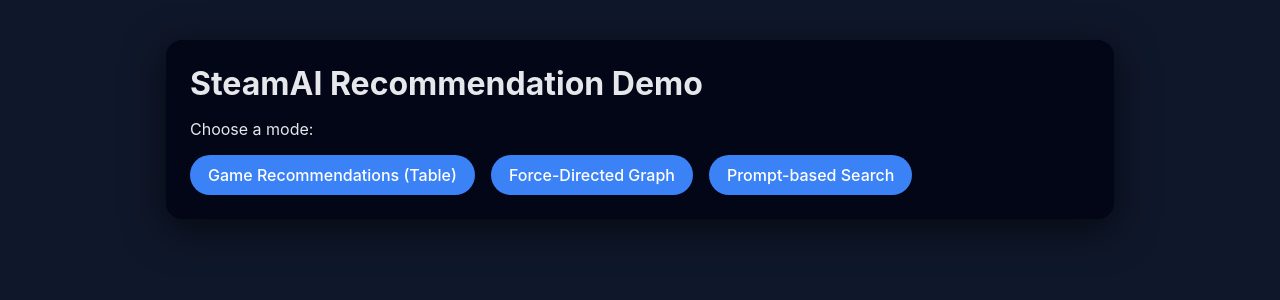
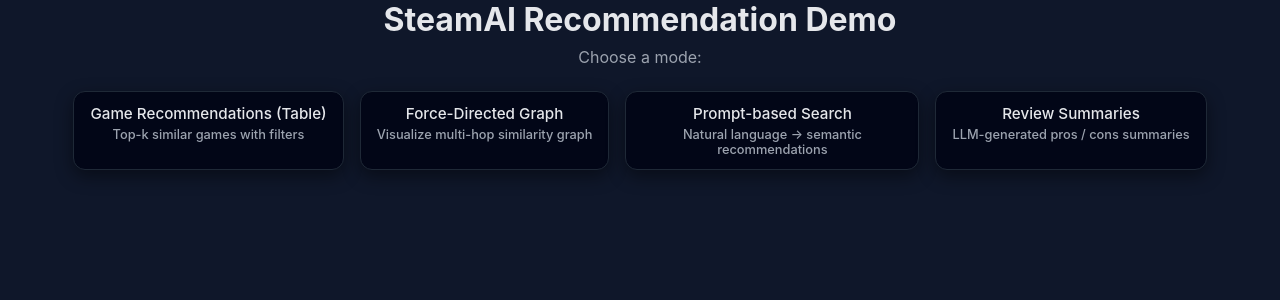
Before and after one commit to lvelf/SteamAI, a Flask app: page / in a window 1280 px wide. Shown: the top 300 px of the page. Run offline with Flask 3, Linux system fonts and the light colour scheme; parts of the project's set-up code (start-up, migrations or seed data) failed here and were passed over.

Commit message:
complete summarization website

```diff
--- a/Website/static/recommend.js
+++ b/Website/static/recommend.js
@@ -43,3 +43,9 @@
     statusEl.textContent = "Network or server error.";
   }
 });
+
+input.addEventListener("keydown", (e) => {
+  if (e.key === "Enter") {
+    btn.click();
+  }
+});
--- a/Website/static/style.css
+++ b/Website/static/style.css
@@ -17,13 +17,34 @@
 h1 {
   margin-top: 0;
   margin-bottom: 16px;
+  text-align: center;
 }
 
 .nav-buttons {
   display: flex;
+  justify-content: center;
+  gap: 20px;
   gap: 16px;
   margin-top: 16px;
 }
+
+.nav-buttons a {
+  padding: 6px 14px;
+  border-radius: 999px;
+  text-decoration: none;
+  font-size: 0.95rem;
+  font-weight: 500;
+  color: #9ca3af;
+  background: transparent;
+  transition: background 0.15s ease, color 0.15s ease, transform 0.15s ease;
+}
+
+.nav-buttons a:hover {
+  color: #e5e7eb;
+  background: #111827;
+  transform: translateY(-1px);
+}
+
 
 .btn {
   display: inline-block;
@@ -117,3 +138,88 @@
   border-radius: 12px;
   margin-top: 8px;
 }
+
+/* summary */
+#summary-result {
+  margin-top: 16px;
+  padding: 20px 24px;
+  background: #020617;
+  border-radius: 16px;
+  box-shadow: 0 10px 40px rgba(0,0,0,0.6);
+}
+
+#summary-title {
+  font-size: 1.4rem;
+  font-weight: 700;
+  margin-bottom: 4px;
+}
+
+#summary-meta {
+  font-size: 0.85rem;
+  color: #9ca3af;
+  margin-bottom: 16px;
+}
+
+
+#summary-content {
+  white-space: pre-wrap;
+  word-wrap: break-word;
+  line-height: 1.5;
+  font-size: 0.95rem;
+}
+
+/* home nav*/
+.home-header {
+  text-align: center;
+  margin-bottom: 24px;
+}
+
+.home-header h1 {
+  margin: 0 0 8px 0;
+  font-size: 2rem;
+}
+
+.home-header p {
+  margin: 0;
+  color: #9ca3af;
+}
+
+/* 下面这一排 mode 卡片 */
+.mode-nav {
+  display: flex;
+  flex-wrap: wrap;
+  justify-content: center;
+  gap: 16px;
+  margin-top: 24px;
+}
+
+/* 每一个 mode 入口 */
+.mode-card {
+  min-width: 200px;
+  max-width: 260px;
+  padding: 12px 16px;
+  border-radius: 12px;
+  background: #020617;
+  border: 1px solid #1f2937;
+  text-align: center;
+  text-decoration: none;
+  color: #e5e7eb;
+  font-size: 0.95rem;
+  font-weight: 500;
+  box-shadow: 0 6px 18px rgba(0,0,0,0.45);
+  transition: transform 0.15s ease, box-shadow 0.15s ease, border-color 0.15s ease, background 0.15s ease;
+}
+
+.mode-card span {
+  display: block;
+  font-size: 0.8rem;
+  color: #9ca3af;
+  margin-top: 4px;
+}
+
+.mode-card:hover {
+  transform: translateY(-2px);
+  box-shadow: 0 10px 28px rgba(0,0,0,0.6);
+  border-color: #3b82f6;
+  background: #020617;
+}
--- a/Website/templates/index.html
+++ b/Website/templates/index.html
@@ -6,14 +6,28 @@
   <link rel="stylesheet" href="{{ url_for('static', filename='style.css') }}">
 </head>
 <body>
-  <div class="container">
+  <div class="home-header">
     <h1>SteamAI Recommendation Demo</h1>
     <p>Choose a mode:</p>
-    <div class="nav-buttons">
-      <a class="btn" href="{{ url_for('recommend_page') }}">Game Recommendations (Table)</a>
-      <a class="btn" href="{{ url_for('graph_page') }}">Force-Directed Graph</a>
-      <a class="btn" href="{{ url_for('prompt_page') }}">Prompt-based Search</a>
-    </div>
   </div>
+
+  <div class="mode-nav">
+    <a class="mode-card" href="/recommend">
+      Game Recommendations (Table)
+      <span>Top-k similar games with filters</span>
+    </a>
+    <a class="mode-card" href="/graph">
+      Force-Directed Graph
+      <span>Visualize multi-hop similarity graph</span>
+    </a>
+    <a class="mode-card" href="/prompt">
+      Prompt-based Search
+      <span>Natural language → semantic recommendations</span>
+    </a>
+    <a class="mode-card" href="/summary">
+      Review Summaries
+      <span>LLM-generated pros / cons summaries</span>
+    </a>
+</div>
 </body>
 </html>
--- a/recommendation/app.py
+++ b/recommendation/app.py
@@ -22,6 +22,7 @@
 TEMPLATE_DIR = os.path.join(PROJECT_ROOT, "Website", "templates")
 STATIC_DIR   = os.path.join(PROJECT_ROOT, "Website", "static")
 PROCESSED = os.path.join(DATA_BASE, "processed")
+SUMMARIES_PATH = os.path.join(PROCESSED, "review_summaries.parquet")
 print("TEMPLATE_DIR =", TEMPLATE_DIR)
 print("STATIC_DIR   =", STATIC_DIR)
 
@@ -55,6 +56,18 @@
 """
 rec = SteamRecommender(apps_parquet, emb_parquet)
 
+print("Loading review summaries ...")
+try:
+    summaries_df = pd.read_parquet(SUMMARIES_PATH)
+    summaries_df["appid"] = summaries_df["appid"].astype(str)
+    print("Summaries loaded:", len(summaries_df))
+except FileNotFoundError:
+    print("No review_summaries.parquet found, summaries_df is empty.")
+    summaries_df = pd.DataFrame(columns=[
+        "appid", "name", "summary",
+        "n_reviews_used", "n_reviews_total", "last_updated"
+    ])
+
 print("Loading text encoder (BAAI/bge-m3)...")
 text_encoder = SentenceTransformer("BAAI/bge-m3")
 print("Text encoder loaded.")
@@ -75,6 +88,10 @@
 @app.route("/prompt")
 def prompt_page():
     return render_template("prompt.html")
+
+@app.route("/summary")
+def summary_page():
+    return render_template("summarizer.html")
 
 
 # ---------- API ----------
@@ -243,6 +260,42 @@
     print(records)
     return return_json
 
+@app.route("/api/review_summary")
+def api_review_summary():
+    """
+    return JSON: { appid, name, summary, n_reviews_used, n_reviews_total, last_updated }
+    """
+    appid = (request.args.get("appid") or "").strip()
+    name = (request.args.get("name") or "").strip()
+
+    if not appid and not name:
+        return jsonify({"error": "Missing 'appid' or 'name' parameter"}), 400
+
+    df = summaries_df
+    if df.empty:
+        return jsonify({"error": "No summaries available"}), 404
+
+    row = None
+    if appid:
+        row = df[df["appid"] == str(appid)]
+
+    if (row is None or row.empty) and name:
+        mask = df["name"].fillna("").str.contains(name, case=False, na=False)
+        row = df[mask].sort_values("n_reviews_used", ascending=False)
+
+    if row is None or row.empty:
+        return jsonify({"error": "No summary found for given appid/name"}), 404
+
+    r = row.iloc[0]
+    payload = {
+        "appid": r["appid"],
+        "name": r["name"],
+        "summary": r["summary"],
+        "n_reviews_used": int(r.get("n_reviews_used", 0) or 0),
+        "n_reviews_total": int(r.get("n_reviews_total", 0) or 0),
+        "last_updated": str(r.get("last_updated", "")),
+    }
+    return jsonify(payload)
 
 
 if __name__ == "__main__":
```
Also changed, not shown: Website/static/summarizer.js (added, +56 -0 lines), Website/templates/graph.html (+10 -0 lines), Website/templates/prompt.html (+10 -0 lines), Website/templates/recommend.html (+10 -0 lines), Website/templates/summarizer.html (added, +40 -0 lines), README.md, Website/static/prompt.js (line endings or trailing spaces).
